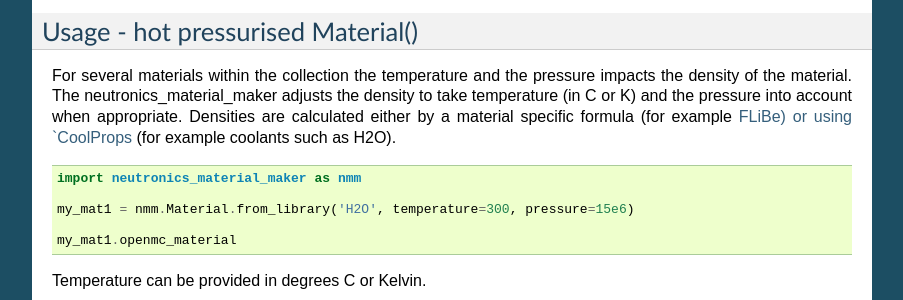
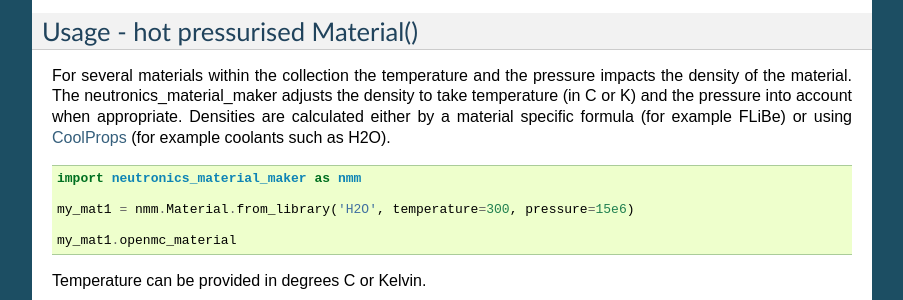
Before and after one commit to fusion-energy/neutronics_material_maker, a Sphinx documentation site: the page built from docs/source/example_material_from_library.rst, in a window 1280 px wide and 900 px high, scrolled down 710 px. Shown: the part 193-493 px from the top of the window, without its empty margins (198-1101 px from the left). Built offline with Sphinx 7.4.7, drawn with Linux system fonts in a browser that asks for light colours.

Commit message:
flibe typo fix

```diff
--- a/docs/source/example_material_from_library.rst
+++ b/docs/source/example_material_from_library.rst
@@ -65,7 +65,7 @@ For several materials within the collection the temperature and the pressure
 impacts the density of the material. The neutronics_material_maker adjusts the
 density to take temperature (in C or K) and the pressure into account when
 appropriate. Densities are calculated either by a material specific formula
-(for example `FLiBe)
+(for example FLiBe)
 or using `CoolProps <https://pypi.org/project/CoolProp/>`_ (for example coolants such as H2O).
 
 .. code-block:: python
```
